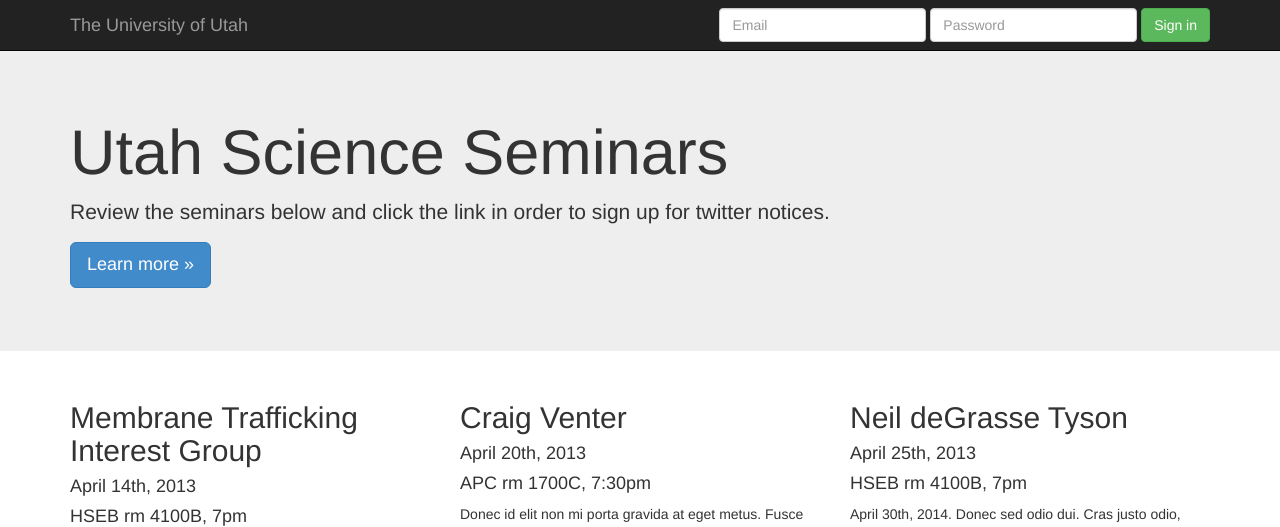
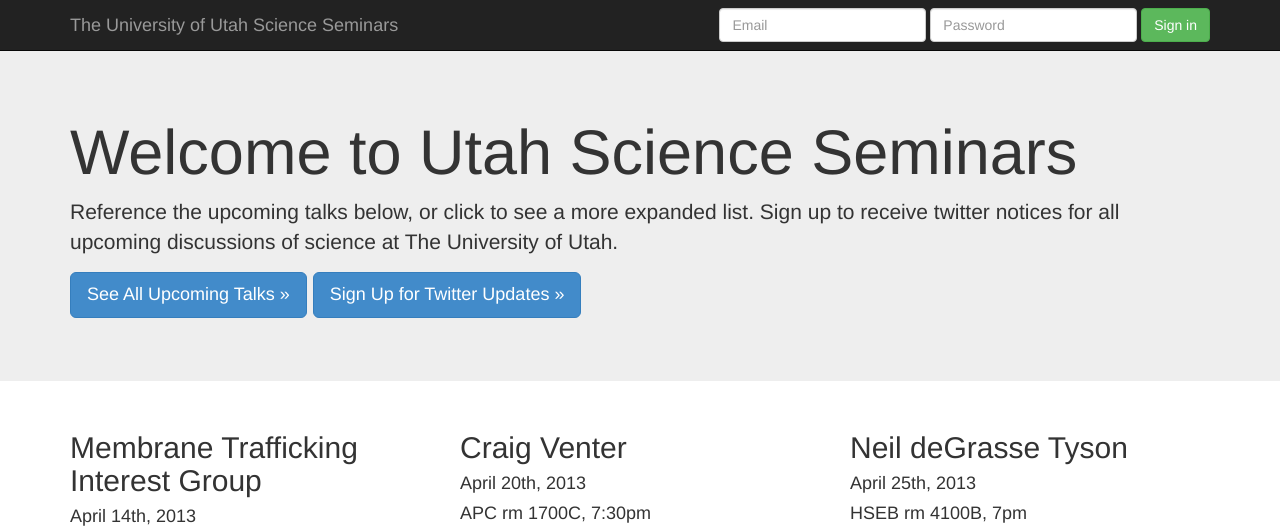
Before and after one commit to annebrogdon/Django_Seminars, a Django app: template static/templates/base.html in a window 1280 px wide. Shown: the top 527 px of the page. Run offline with Django 3.2, Linux system fonts and the light colour scheme; the template is opened without the code that fills it, so the values that code supplies are empty; parts of the project's set-up code (start-up, migrations or seed data) failed here and were passed over; some libraries are stand-ins or nearby versions.

Commit message:
Changing Copy

```diff
--- a/static/templates/base.html
+++ b/static/templates/base.html
@@ -38,7 +38,7 @@
             <span class="icon-bar"></span>
             <span class="icon-bar"></span>
           </button>
-          <a class="navbar-brand" href="#">The University of Utah</a>
+          <a class="navbar-brand" href="#">The University of Utah Science Seminars</a>
         </div>
         <div class="navbar-collapse collapse">
           <form class="navbar-form navbar-right" role="form">
@@ -57,9 +57,10 @@
     <!-- Main jumbotron for a primary marketing message or call to action -->
     <div class="jumbotron">
       <div class="container">
-        <h1>Utah Science Seminars</h1>
-        <p>Review the seminars below and click the link in order to sign up for twitter notices.</p>
-        <p><a class="btn btn-primary btn-lg" role="button">Learn more &raquo;</a></p>
+        <h1>Welcome to Utah Science Seminars</h1>
+        <p>Reference the upcoming talks below, or click to see a more expanded list. Sign up to receive twitter notices for all upcoming discussions of science at The University of Utah.</p>
+        <p><a class="btn btn-primary btn-lg" role="button">See All Upcoming Talks &raquo;</a>
+        <a class="btn btn-primary btn-lg" role="button">Sign Up for Twitter Updates &raquo;</a></p>
       </div>
     </div>
 
```
